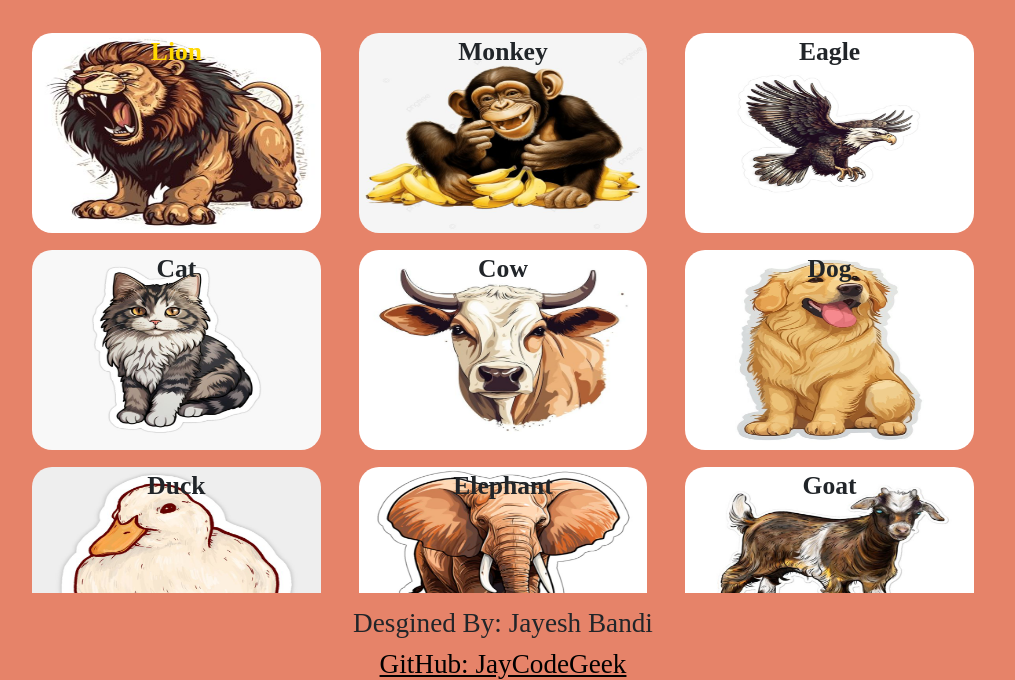
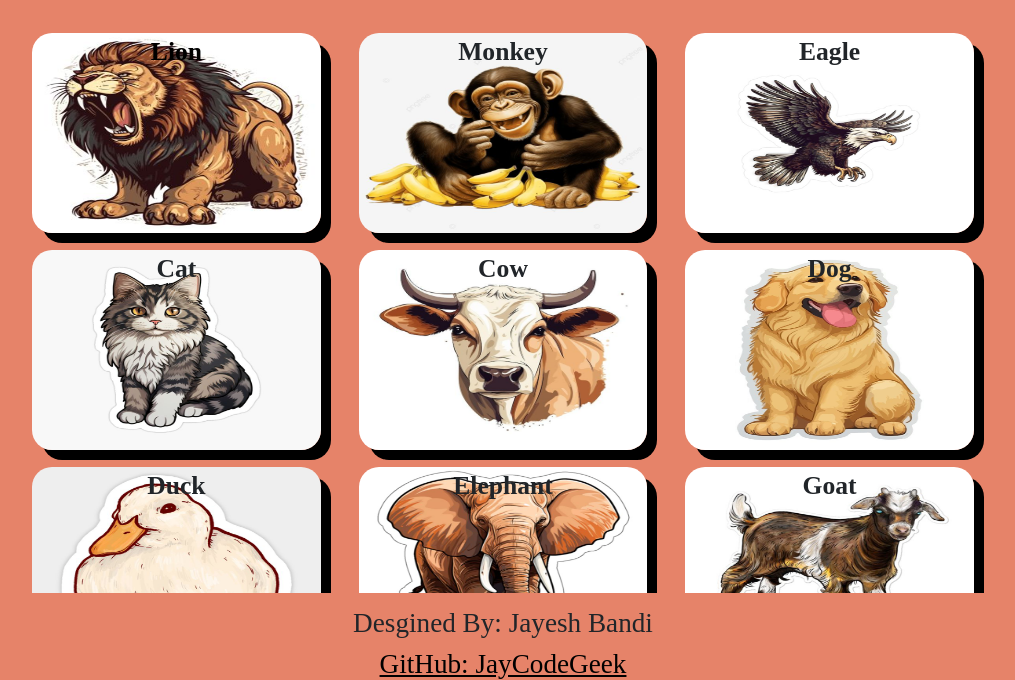
Before and after one commit to JayCodeGeek/AudioClassProject, a plain HTML site: page index.html in a window 1280 px wide. Shown: the part 67-747 px from the top of the page, without its empty margins (137-1152 px from the left). Drawn offline with nearby package versions, Linux system fonts and the light colour scheme; a web font is replaced by a local one.

Commit message:
Update style.css

```diff
--- a/style.css
+++ b/style.css
@@ -49,11 +49,15 @@ body{
     flex-basis: 23%;
     min-width: 220px;
     border-radius: 20px;
+    box-shadow: 10px 10px black;
+}
+.animalcardlight{
+    opacity: 0.5;
 }
 .Lion{
     background: url("./Assets/Lion.jpeg");
     background-size:  100% 100%;
-    color: gold;
+    color: black;
 }
 .Monkey{
     background: url("./Assets/Monkey.jpeg");
```
